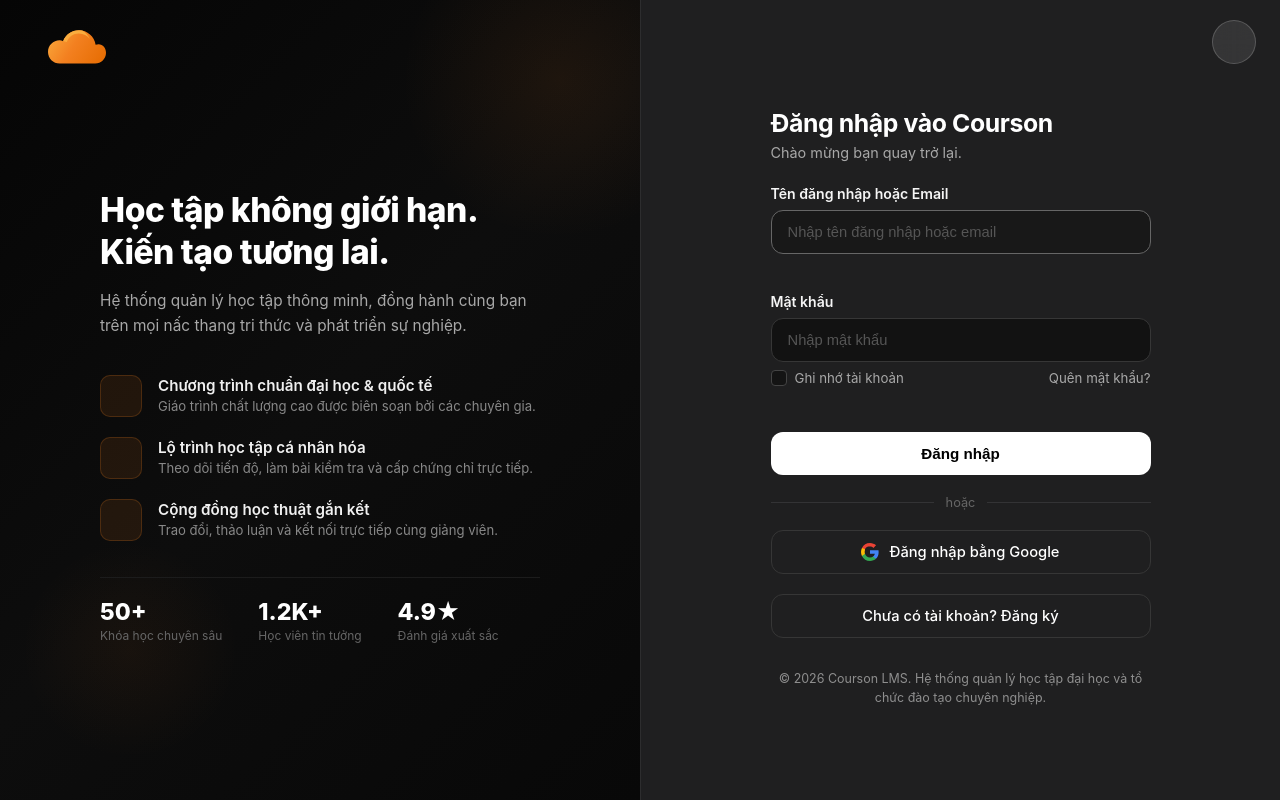
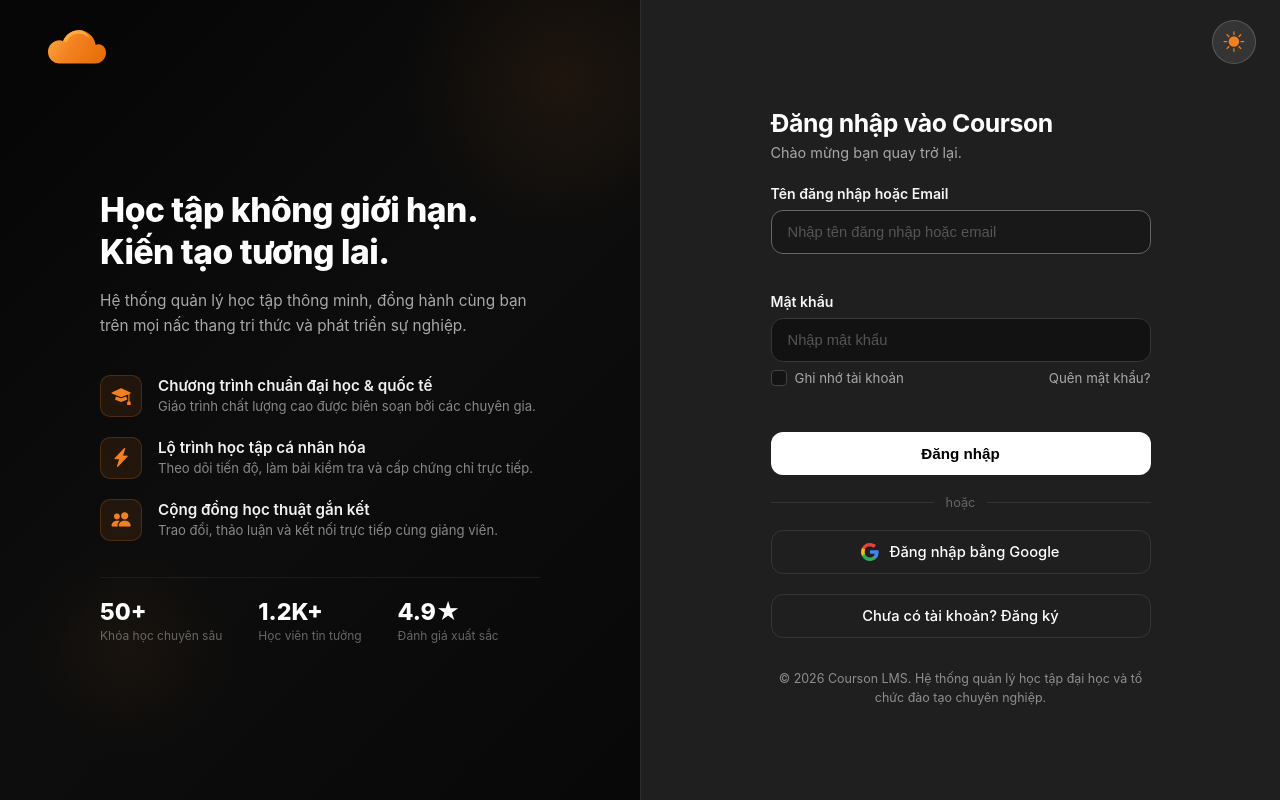
Before and after one commit to FUHN-KienNT/SE2051-NET_SWP391_G5, a Java web app: page /auth in a window 1280 px wide. Run offline with Tomcat 11, a stand-in JSP engine, Linux system fonts and the light colour scheme; data that the repository does not hold is empty; database files in the repository are not loaded.

Commit message:
fix(ui): restore bootstrap-icons stylesheet link in login.jsp

```diff
--- a/src/main/webapp/WEB-INF/views/auth/login.jsp
+++ b/src/main/webapp/WEB-INF/views/auth/login.jsp
@@ -6,6 +6,7 @@
         <meta charset="UTF-8">
         <meta name="viewport" content="width=device-width, initial-scale=1.0">
         <title>Đăng nhập - Courson LMS</title>
+        <link href="https://cdn.jsdelivr.net/npm/bootstrap-icons@1.11.3/font/bootstrap-icons.min.css" rel="stylesheet">
         <style>
             /* Toast Notification Styles */
             .courson-toast-container {
```
